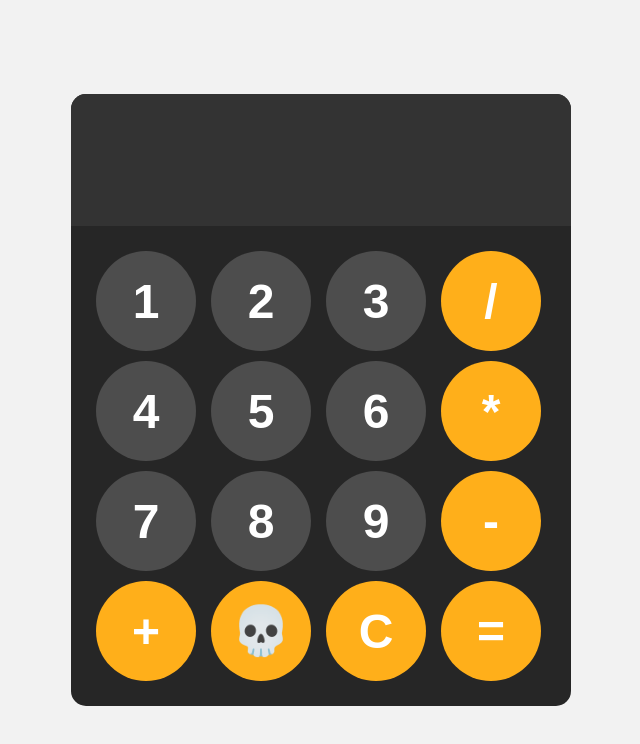
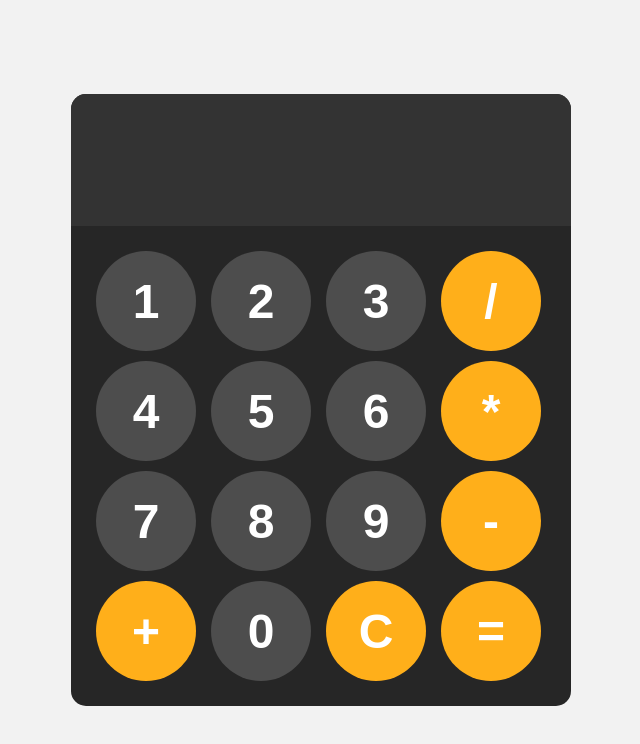
Before and after one commit to Gabriel-Dunlop/Calculator, a website: page index.html in a window 1280 px wide. Shown: the whole page, without its empty margins (319-959 px from the left). Drawn offline with Linux system fonts and the light colour scheme.

Commit message:
Added zero.

```diff
--- a/index.html
+++ b/index.html
@@ -23,7 +23,7 @@
         <button onclick="appendToDisplay('9')">9</button>
         <button onclick="appendToDisplay('-')"class="operator-btn">-</button>
         <button onclick="appendToDisplay('+')" class="operator-btn">+</button>
-        <button class="operator-btn">💀</button>
+        <button onclick="appendToDisplay('0')">0</button>
         <button onclick="clearDisplay()"class="operator-btn">C</button>
         <button onclick="calculate()"class="operator-btn">=</button>
 
```
